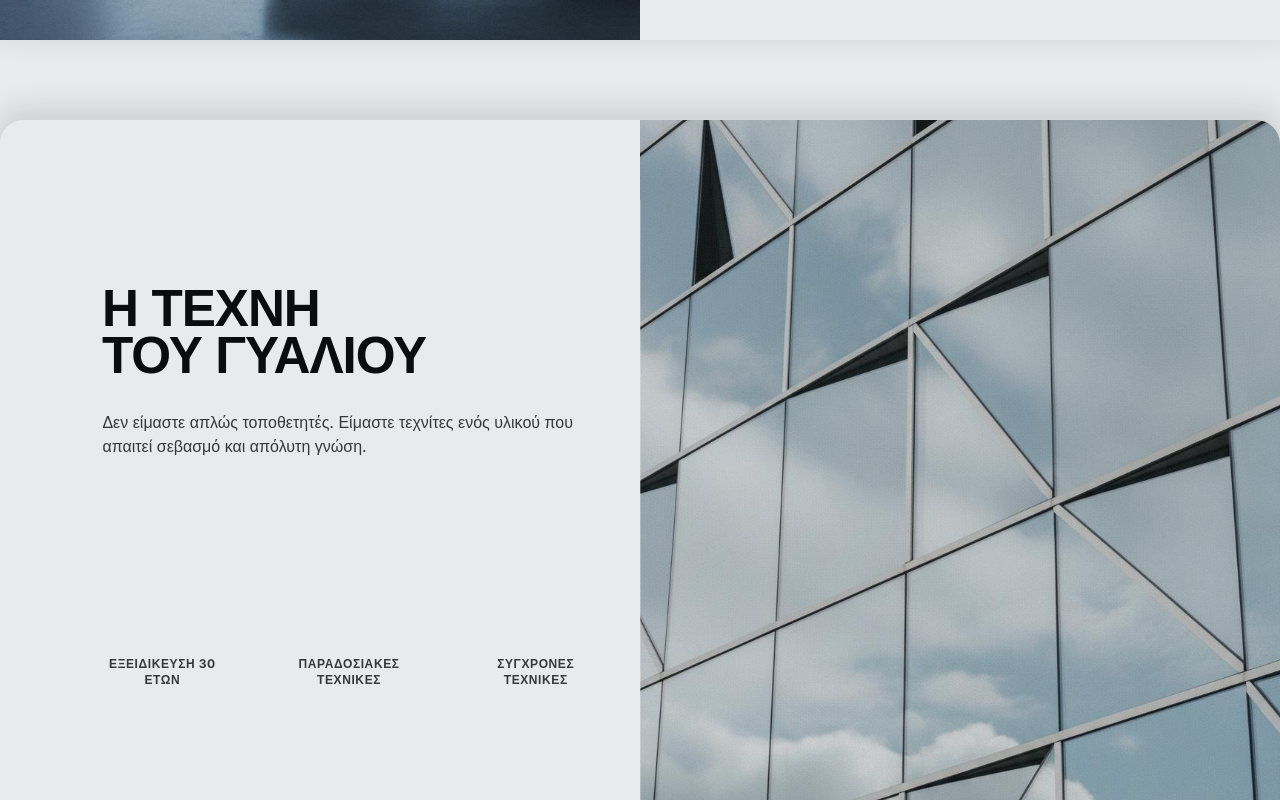
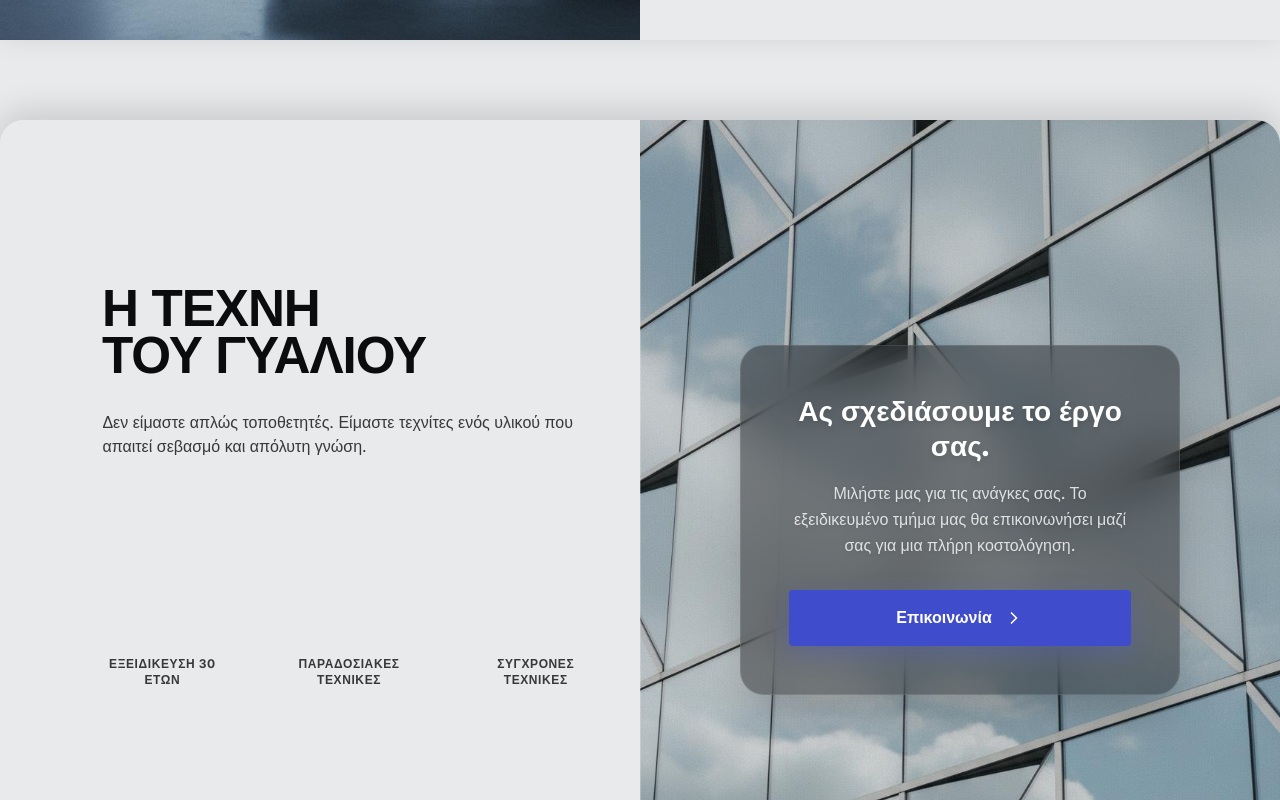
Before and after one commit to AlexanderTsalas/dodekanisa_glass_design, a React (Vite) app: page / in a window 1280 px wide. Shown: the part 5080-5880 px from the top of the page. Built offline with nearby package versions, Linux system fonts and the light colour scheme.

Commit message:
last_section_contact_cta

```diff
--- a/src/components/HomeComponents.tsx
+++ b/src/components/HomeComponents.tsx
@@ -234,6 +234,33 @@ export function SplitSection({
                     )}
                 </div>
 
+                {/* Horizontal CTA Overlay for Last Section on the Image Side */}
+                {isLast && (
+                    <div
+                        className="absolute top-0 h-full w-1/2 flex items-center justify-center pointer-events-none p-6 lg:p-12"
+                        style={{ left: isLeftImage ? 0 : '50%', zIndex: 40 }}
+                    >
+                        <motion.div
+                            initial={{ opacity: 0, y: 30 }}
+                            whileInView={{ opacity: 1, y: 0 }}
+                            viewport={{ once: true, margin: "-100px" }}
+                            transition={{ duration: 0.8, ease: [0.16, 1, 0.3, 1] }}
+                            className="bg-[#0B0C0E]/40 backdrop-blur-xl border border-white/10 p-8 lg:p-12 rounded-3xl flex flex-col items-center text-center shadow-2xl pointer-events-auto w-full max-w-[440px]"
+                        >
+                            <h3 className="text-2xl lg:text-[28px] leading-tight font-display font-bold text-white mb-4 drop-shadow-md">
+                                Ας σχεδιάσουμε το έργο σας.
+                            </h3>
+                            <p className="text-white/80 mb-8 drop-shadow font-medium leading-relaxed">
+                                Μιλήστε μας για τις ανάγκες σας. Το εξειδικευμένο τμήμα μας θα επικοινωνήσει μαζί σας για μια πλήρη κοστολόγηση.
+                            </p>
+                            <Link to="/contact" className="inline-flex items-center justify-center gap-3 px-8 py-4 bg-[#3F4CCB] hover:bg-white text-white hover:text-[#0B0C0E] font-display font-bold text-base rounded-xl transition-all duration-300 shadow-[0_8px_24px_rgba(63,76,203,0.3)] hover:shadow-[0_8px_32px_rgba(255,255,255,0.4)] group w-full cursor-pointer">
+                                Επικοινωνία
+                                <ChevronRight size={20} className="group-hover:translate-x-1 transition-transform" />
+                            </Link>
+                        </motion.div>
+                    </div>
+                )}
+
                 {/* Vertical Divider */}
                 <div
                     className="absolute top-[10%] h-[80%] w-px bg-[#E9EAEC]/30"
```
